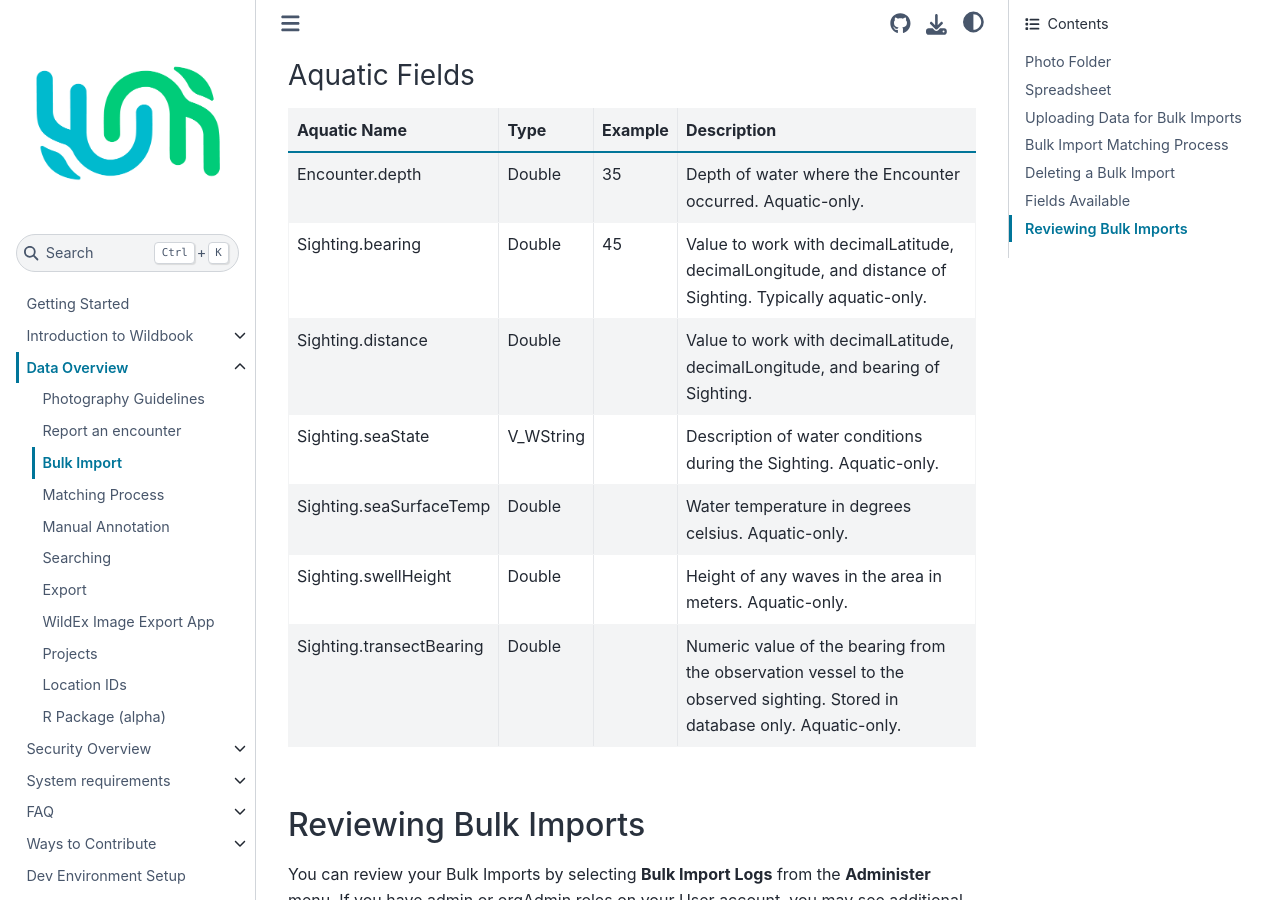
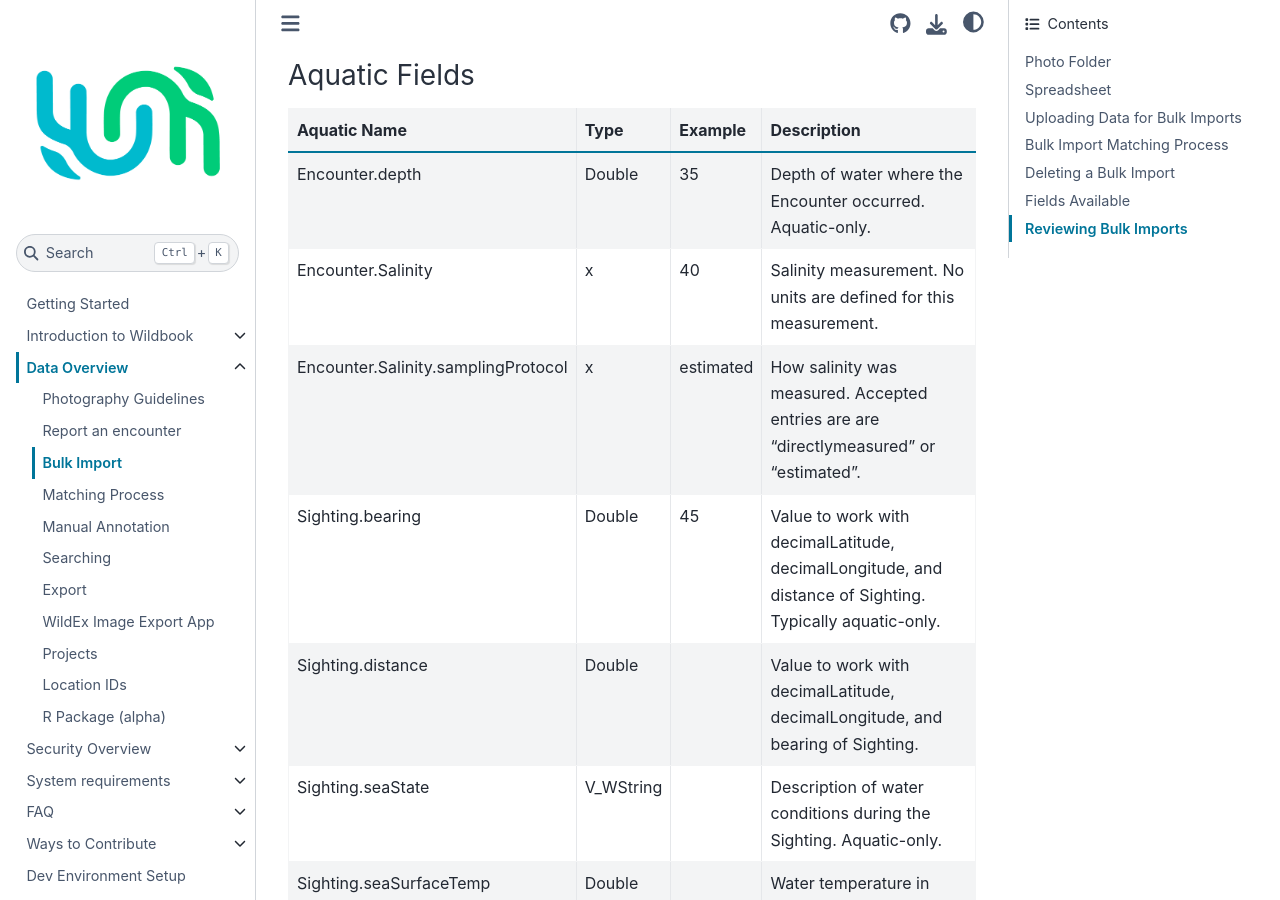
Before and after one commit to WildMeOrg/wildbook-docs, a Sphinx documentation site: the page built from docs/data/bulk-import-beta.md, in a window 1280 px wide and 900 px high, scrolled down 17656 px. Built offline with Sphinx 7.4.7 and the Sphinx Book theme 1.1.4, drawn with Linux system fonts in a browser that asks for light colours.

Commit message:
Update bulk-import-beta.md
Added Salinity measurements fields to Aquatic section

```diff
--- a/docs/data/bulk-import-beta.md
+++ b/docs/data/bulk-import-beta.md
@@ -230,6 +230,8 @@
 | Aquatic Name | Type | Example | Description |
 | ---- | ---- | ------------- | ----------- |
 | Encounter.depth | Double | 35 | Depth of water where the Encounter occurred. Aquatic-only. |
+| Encounter.Salinity | x | 40 | Salinity measurement. No units are defined for this measurement. |
+| Encounter.Salinity.samplingProtocol | x | estimated | How salinity was measured. Accepted entries are are "directlymeasured" or "estimated". |
 | Sighting.bearing | Double | 45 | Value to work with decimalLatitude, decimalLongitude, and distance of Sighting. Typically aquatic-only. |
 | Sighting.distance | Double |  | Value to work with decimalLatitude, decimalLongitude, and bearing of Sighting. |
 | Sighting.seaState | V_WString |  | Description of water conditions during the Sighting. Aquatic-only. |
```
